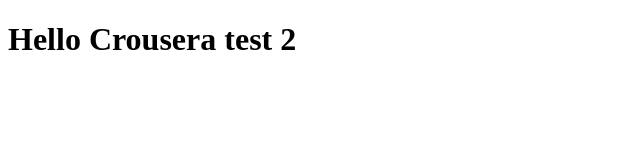
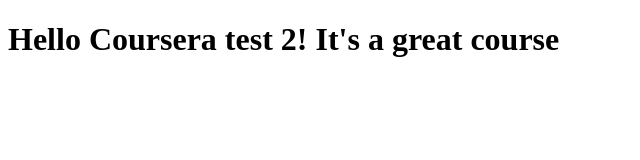
Before and after one commit to miggels/coursera-test-2, a plain HTML site: page site/index.html in a window 1280 px wide. Shown: the whole page, without its empty margins (0-640 px from the left). Drawn offline with Linux system fonts and the light colour scheme.

Commit message:
Small addition to our page content.

```diff
--- a/site/index.html
+++ b/site/index.html
@@ -1,10 +1,10 @@
 <!DOCTYPE html>
 <html>
 <head>
-	<title>Hello Crousera test 2</title>
+	<title>Hello Coursera test 2</title>
 </head>
 <body>
-<h1>Hello Crousera test 2</h1>
+<h1>Hello Coursera test 2! It's a great course</h1>
 
 </body>
 </html>
```
